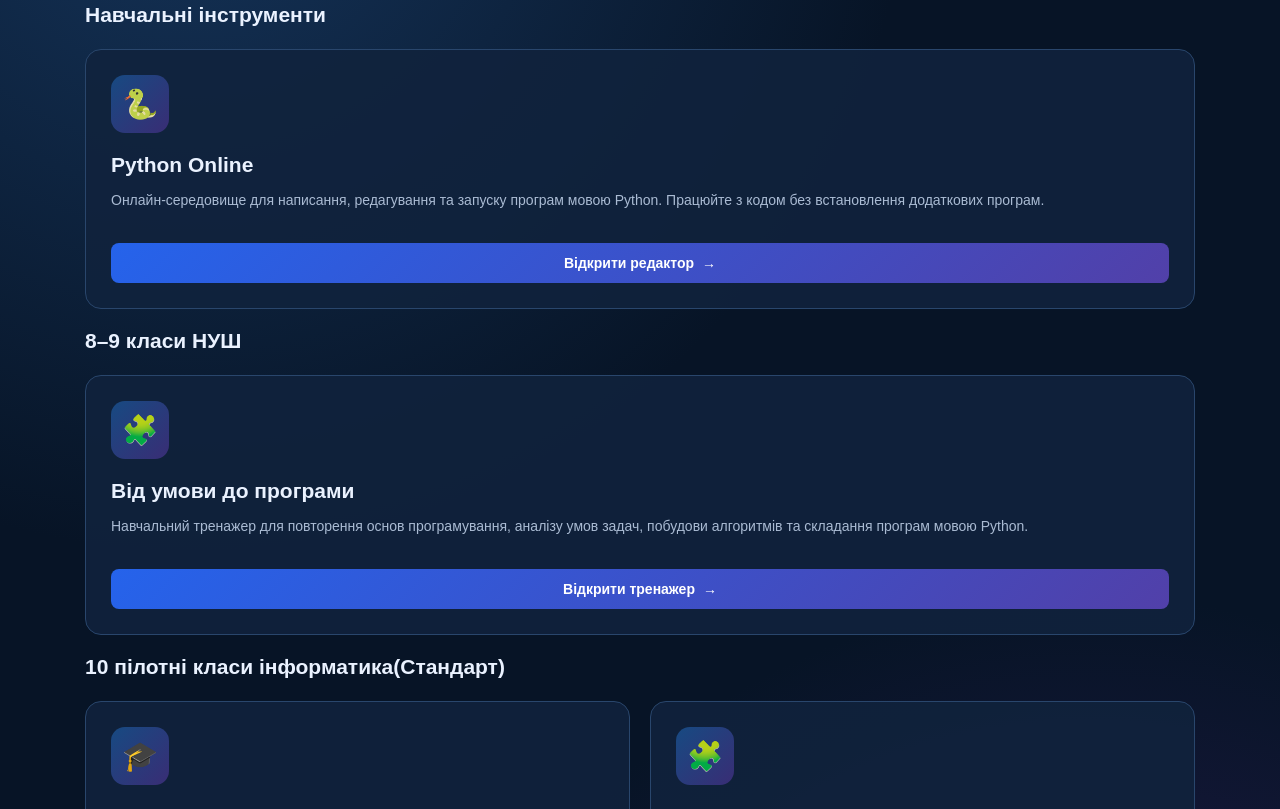
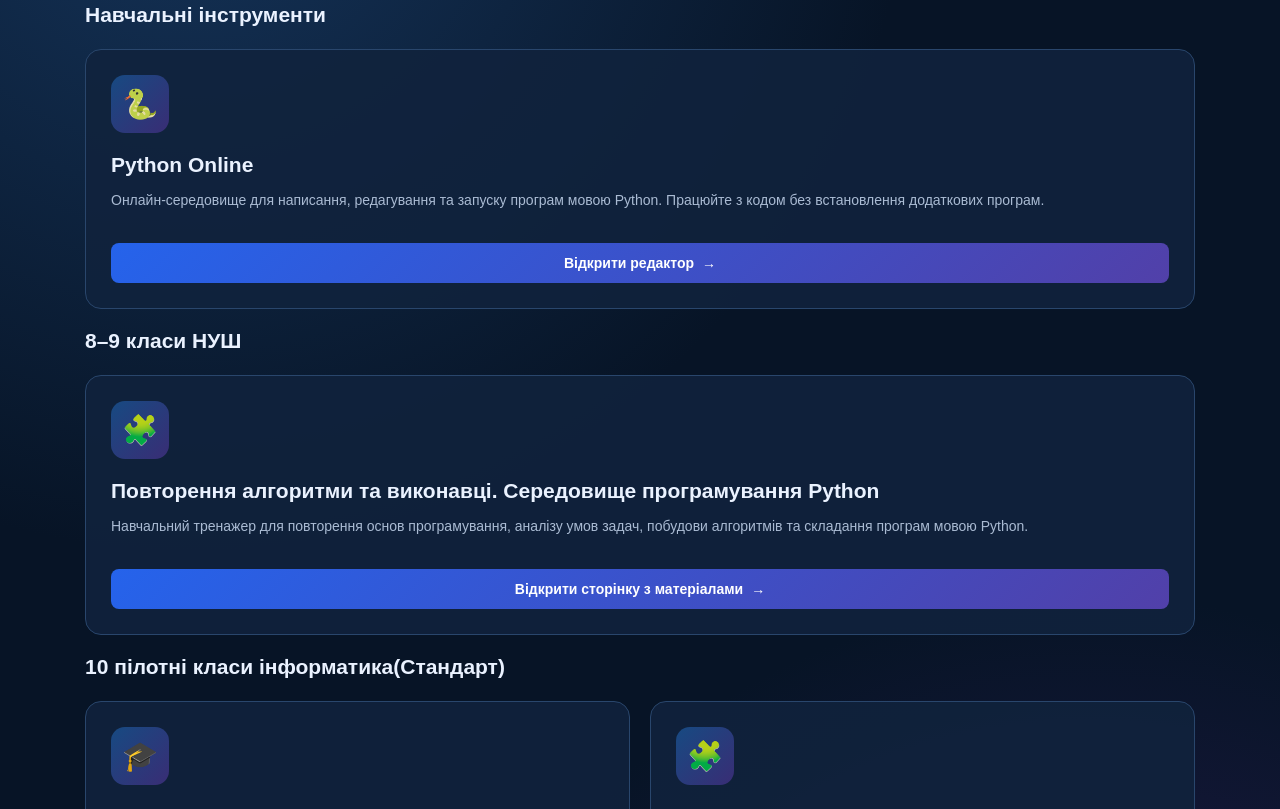
Before and after one commit to vlad2024-vv/interactives-, a plain HTML site: page index.html in a window 1280 px wide. Shown: the part 362-1171 px from the top of the page. Drawn offline with Linux system fonts and the light colour scheme.

Commit message:
Update index.html

```diff
--- a/index.html
+++ b/index.html
@@ -250,7 +250,7 @@ footer {
 
                 <div class="card-icon">🧩</div>
 
-                <h3>Від умови до програми</h3>
+                <h3>Повторення алгоритми та виконавці. Середовище програмування Python</h3>
 
                 <p>
                     Навчальний тренажер для повторення основ
@@ -259,7 +259,7 @@ footer {
                 </p>
 
                 <a href="math-8.html">
-                    Відкрити тренажер
+                    Відкрити сторінку з матеріалами
                     <span>→</span>
                 </a>
 
```
